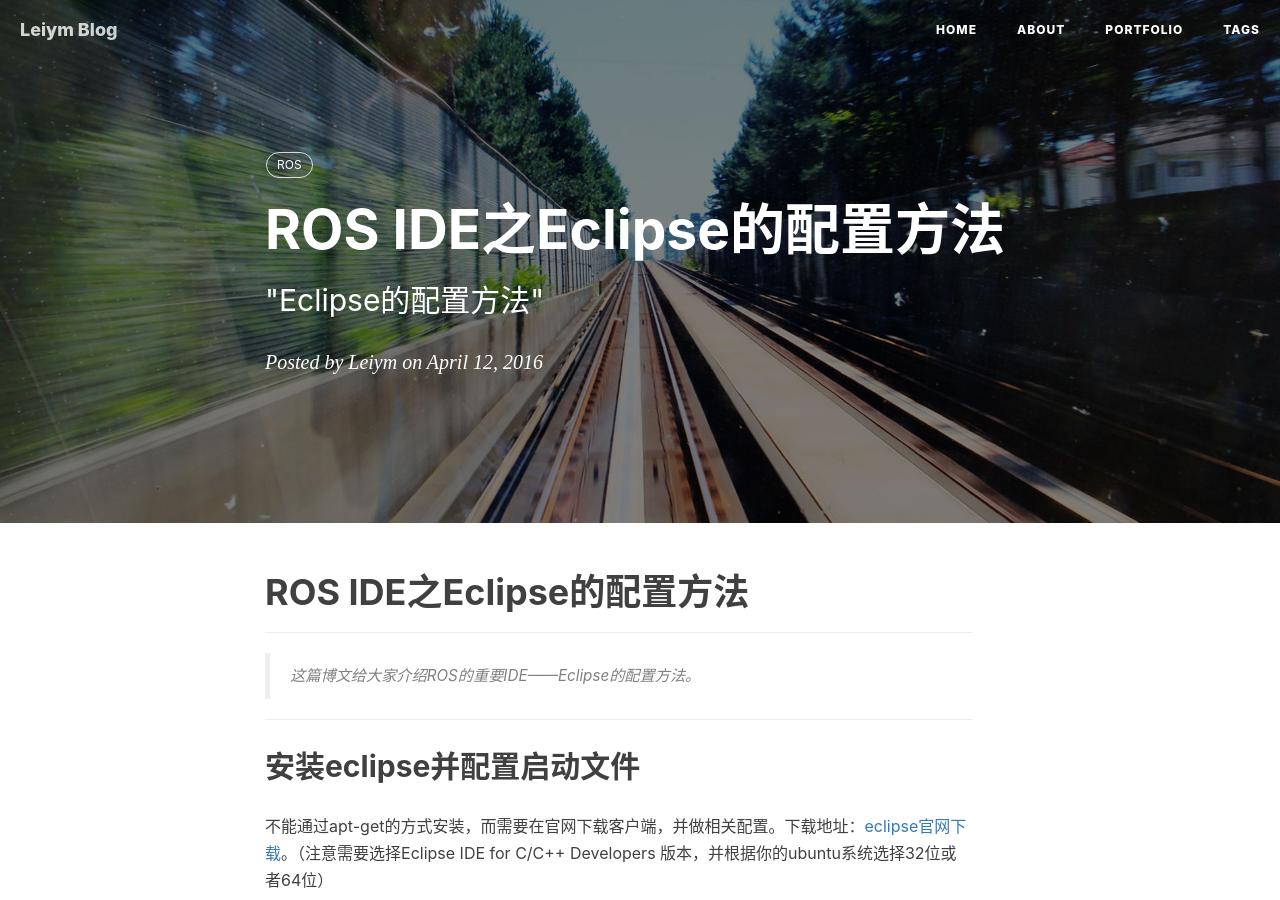
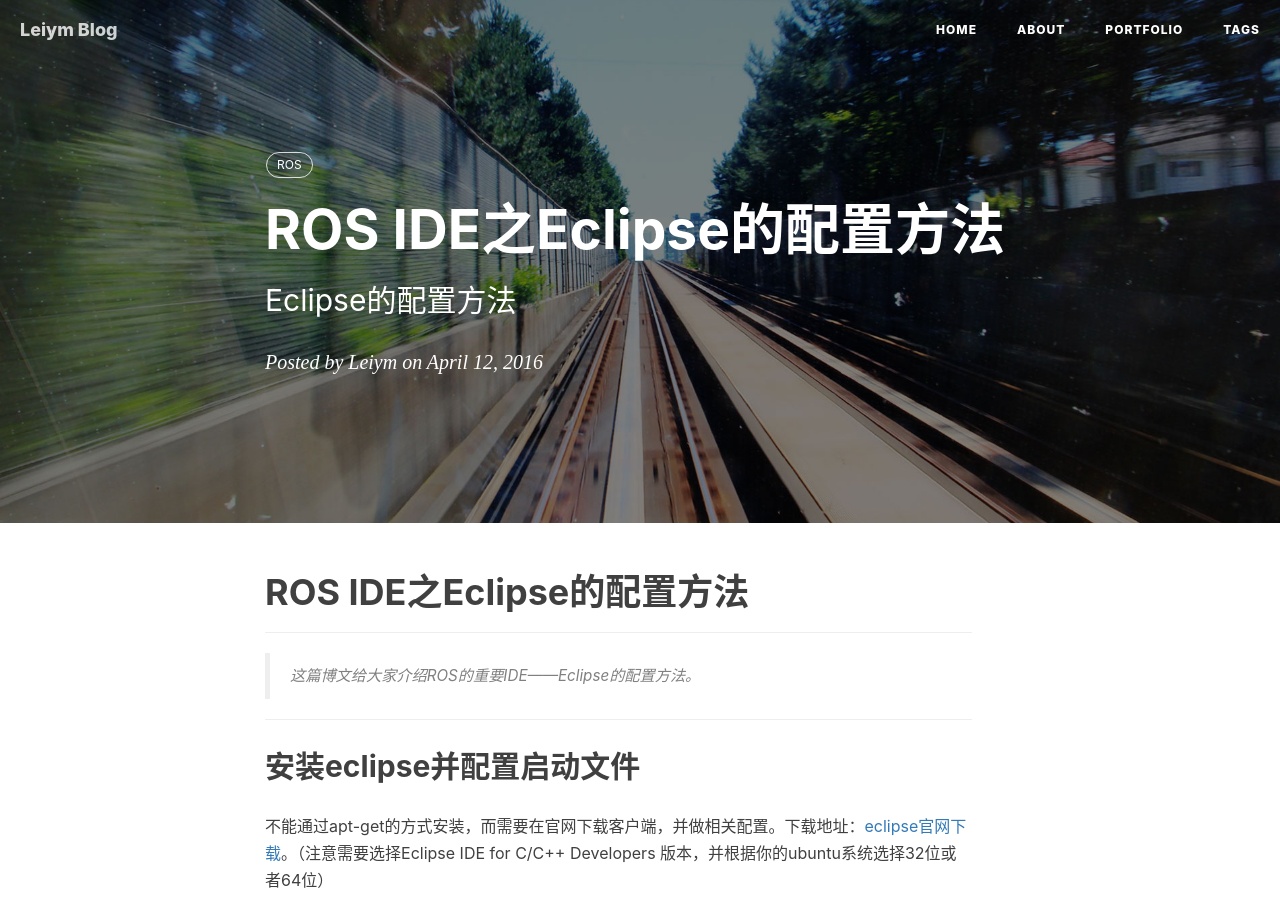
Before and after one commit to ozaki8/missmiaom.github.io, a Jekyll site: the page built from _posts/2016-04-12-ros-ide-eclipse.markdown, in a window 1280 px wide and 900 px high. Built offline with Jekyll 4.4.1, drawn with Linux system fonts in a browser that asks for light colours; nearby versions of some CDN libraries; comment, search, counter and statistics services are not loaded.

```diff
--- a/_posts/2016-04-12-ros-ide-eclipse.markdown
+++ b/_posts/2016-04-12-ros-ide-eclipse.markdown
@@ -1,7 +1,7 @@
 ---
 layout:     post
 title:      "ROS IDE之Eclipse的配置方法"
-subtitle:   " \"Eclipse的配置方法\""
+subtitle:   "Eclipse的配置方法"
 date:       2016-04-12 12:00:00
 author:     "Leiym"
 header-img: "img/post-bg-2015.jpg"
```
